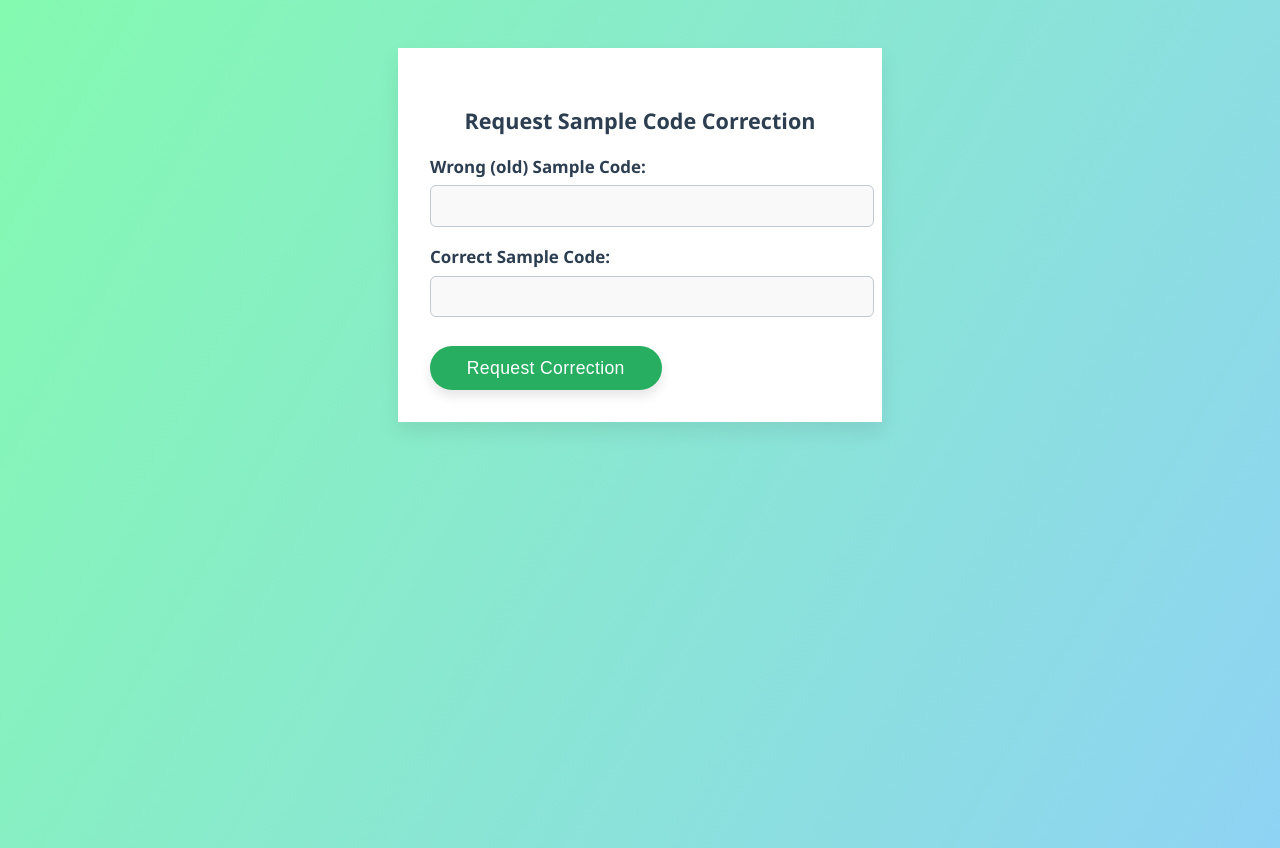
After one commit to Sparsh-Bhaskar/Sample-Fit, a Django app: page /request-correction/ in a window 1280 px wide. The commit adds this page. Run offline with Django 5.2, Linux system fonts and the light colour scheme.

```diff
--- /dev/null
+++ b/sample_fit/allocationapp/static/css/correction_form.css
@@ -0,0 +1,94 @@
+body {
+  background: linear-gradient(120deg, #84fab0 0%, #8fd3f4 100%);
+  font-family: 'Segoe UI', Tahoma, Geneva, Verdana, sans-serif;
+  margin: 0;
+  min-height: 100vh;
+}
+
+.correction-form-container {
+  background: #fff;
+  border-radius: 0; /* sharp corners */
+  box-shadow: 0 10px 20px rgba(0,0,0,0.08);
+  max-width: 420px;
+  width: 95%;
+  margin: 3rem auto 0 auto;
+  padding: 2.5rem 2rem 2rem;
+  display: flex;
+  flex-direction: column;
+  align-items: center;
+}
+
+.correction-form-container h2 {
+  color: #2c3e50;
+  margin-bottom: 1.25rem;
+  text-align: center;
+  font-size: 1.35rem;
+  font-weight: 700;
+}
+
+.correction-form-container form {
+  width: 100%;
+}
+
+.correction-form-container label {
+  display: block;
+  margin-bottom: 0.45rem;
+  font-weight: 600;
+  color: #2c3e50;
+  font-size: 1.06rem;
+}
+
+.correction-form-container input[type="text"] {
+  width: 100%;
+  padding: 0.62rem 0.7rem;
+  margin-bottom: 1.15rem;
+  border-radius: 6px;
+  border: 1px solid #bfc9d1;
+  background: #f9f9fa;
+  font-size: 1.07rem;
+  color: #34495e;
+  transition: border 0.2s;
+}
+
+.correction-form-container input[type="text"]:focus {
+  border-color: #27ae60;
+  outline: none;
+}
+
+.correction-form-container .error {
+  color: #c0392b;
+  margin-bottom: 1.1rem;
+  font-weight: bold;
+  background: #ffcdd2;
+  border-radius: 4px;
+  padding: 0.7rem 1rem;
+  width: 100%;
+  text-align: center;
+  box-sizing: border-box;
+  font-size: 0.95rem;
+}
+
+.correction-form-container button[type="submit"] {
+  background: #27ae60;
+  color: #fff;
+  border: none;
+  border-radius: 40px;
+  font-size: 1.1rem;
+  font-weight: 500;
+  padding: 0.72rem 2.3rem;
+  cursor: pointer;
+  box-shadow: 0 6px 12px rgba(0,0,0,0.10);
+  margin-top: 0.65rem;
+  transition: background-color 0.2s;
+  letter-spacing: 0.02em;
+}
+
+.correction-form-container button[type="submit"]:hover {
+  background: #219150;
+}
+
+@media (max-width: 600px) {
+  .correction-form-container {
+    padding: 1.7rem 0.7rem 1.3rem 0.7rem;
+  }
+}
--- /dev/null
+++ b/sample_fit/allocationapp/templates/allocationapp/correction_form.html
@@ -0,0 +1,32 @@
+{% load static %}
+
+<!DOCTYPE html>
+<html lang="en">
+<head>
+  <meta charset="UTF-8" />
+  <meta name="viewport" content="width=device-width, initial-scale=1" />
+  <title>Sample Code Correction</title>
+  <link rel="stylesheet" href="{% static 'css/correction_form.css' %}" />
+</head>
+<body>
+
+<div class="correction-form-container">
+  <h2>Request Sample Code Correction</h2>
+  {% if error %}
+    <div class="error">{{ error }}</div>
+  {% endif %}
+  <form method="post" novalidate>
+    {% csrf_token %}
+
+    <label for="old_sample_code">Wrong (old) Sample Code:</label>
+    <input type="text" name="old_sample_code" id="old_sample_code" required />
+
+    <label for="new_sample_code">Correct Sample Code:</label>
+    <input type="text" name="new_sample_code" id="new_sample_code" required />
+
+    <button type="submit">Request Correction</button>
+  </form>
+</div>
+
+</body>
+</html>
--- a/sample_fit/allocationapp/urls.py
+++ b/sample_fit/allocationapp/urls.py
@@ -5,4 +5,6 @@ urlpatterns = [
     path('', views.home, name='home'),                    # Homepage with allocation & logs preview
     path('logs/', views.logs_view, name='logs'),          # Filterable logs page
     path('download-logs/', views.download_logs, name='download_logs'),  # Excel download of logs
+    path("request-correction/", views.request_sample_correction, name="request_sample_correction"),
+    path("verify-correction-otp/", views.verify_correction_otp, name="verify_correction_otp"),
 ]
--- a/sample_fit/allocationapp/views.py
+++ b/sample_fit/allocationapp/views.py
@@ -1,11 +1,20 @@
-from django.shortcuts import render, redirect
-from .models import Block, BlockLog, Sample
 import random
-from django.http import HttpResponse
+import json
 import io
 import xlsxwriter
+
+from django.shortcuts import render, redirect
+from django.http import HttpResponse
+from django.core.mail import send_mail
 from django.db.models import Count
-import json
+from django.urls import reverse
+
+from .models import Block, BlockLog, Sample, SampleCorrectionRequest
+
+
+# Fixed email for sending OTP for sample correction
+FIXED_OTP_EMAIL = 'example@gmail.com'  # Replace with your actual fixed email
+
 
 # Ensure fixed blocks exist
 def ensure_fixed_blocks():
@@ -58,7 +67,8 @@ def home(request):
                 request.session['result'] = {'log': log}
             else:
                 request.session['result'] = {'error': "Please enter a valid sample code."}
-            return redirect('home')
+            # Redirect including anchor to keep scroll position near form after reload
+            return redirect(reverse('home') + '#actions')
 
         # Process specific samples form submission
         elif "process_specific" in request.POST:
@@ -80,7 +90,7 @@ def home(request):
                     }
             except (ValueError, Block.DoesNotExist):
                 request.session['result'] = {'error': "Invalid region or sample count."}
-            return redirect('home')
+            return redirect(reverse('home') + '#actions')
 
     result = request.session.pop('result', None)
     blocks = Block.objects.all().order_by('name')
@@ -99,6 +109,7 @@ def home(request):
         'allocated_list': json.dumps(allocated_list),
         'remaining_list': json.dumps(remaining_list),
     })
+
 
 # Logs view for filter UI
 def logs_view(request):
@@ -125,7 +136,7 @@ def logs_view(request):
     })
 
 
-# Excel download with sample code support
+# Excel download with sample code support (enhanced formatting recommended)
 def download_logs(request):
     logs = BlockLog.objects.all().order_by('-timestamp')
 
@@ -146,25 +157,162 @@ def download_logs(request):
     password = "YourSecret123"
     worksheet.protect(password)
 
+    # Define formats
+    header_format = workbook.add_format({
+        'bold': True,
+        'font_color': '#ffffff',
+        'bg_color': '#27ae60',  # green header background to match your theme
+        'align': 'center',
+        'valign': 'vcenter',
+        'border': 1,
+        'font_size': 12
+    })
+    cell_format_odd = workbook.add_format({
+        'bg_color': "#f9f9f9",
+        'border': 1,
+        'font_size': 11,
+        'valign': 'vcenter'
+    })
+    cell_format_even = workbook.add_format({
+        'bg_color': "#eafaf1",
+        'border': 1,
+        'font_size': 11,
+        'valign': 'vcenter'
+    })
+    wrap_format = workbook.add_format({
+        'bg_color': "#eafaf1",
+        'border': 1,
+        'font_size': 11,
+        'valign': 'vcenter',
+        'text_wrap': True
+    })
+
     headers = ['Timestamp', 'Block', 'Action', 'Sample Code or Quantity']
     for col_num, header in enumerate(headers):
-        worksheet.write(0, col_num, header)
+        worksheet.write(0, col_num, header, header_format)
 
+    # Set column widths for better readability
+    worksheet.set_column('A:A', 20)  # Timestamp
+    worksheet.set_column('B:B', 24)  # Block
+    worksheet.set_column('C:C', 16)  # Action
+    worksheet.set_column('D:D', 32)  # Sample Code or Quantity
+
+    # Freeze header row
+    worksheet.freeze_panes(1, 0)
+
+    # Write data rows with alternating row colors
     for row_num, log in enumerate(logs, start=1):
-        worksheet.write(row_num, 0, log.timestamp.strftime('%Y-%m-%d %H:%M:%S'))
-        worksheet.write(row_num, 1, log.block.name)
-        worksheet.write(row_num, 2, log.get_action_display())
+        row_format = cell_format_odd if row_num % 2 == 1 else cell_format_even
+
+        worksheet.write(row_num, 0, log.timestamp.strftime('%Y-%m-%d %H:%M:%S'), row_format)
+        worksheet.write(row_num, 1, log.block.name, row_format)
+        worksheet.write(row_num, 2, log.get_action_display(), row_format)
 
         if log.action == 'allocate':
             sample_codes = ", ".join(sample.code for sample in log.samples.all())
-            worksheet.write(row_num, 3, sample_codes or '')
+            worksheet.write(row_num, 3, sample_codes or '', wrap_format)
         else:
-            worksheet.write(row_num, 3, str(log.quantity or ''))
+            worksheet.write(row_num, 3, str(log.quantity or ''), row_format)
 
     workbook.close()
     output.seek(0)
 
-    response = HttpResponse(output.read(),
-                            content_type='application/vnd.openxmlformats-officedocument.spreadsheetml.sheet')
+    response = HttpResponse(
+        output.read(),
+        content_type='application/vnd.openxmlformats-officedocument.spreadsheetml.sheet'
+    )
     response['Content-Disposition'] = 'attachment; filename="protected_logs.xlsx"'
     return response
+
+
+
+# Sample correction: request form to send OTP to fixed email
+def request_sample_correction(request):
+    if request.method == "POST":
+        old_code = request.POST.get('old_sample_code', '').strip()
+        new_code = request.POST.get('new_sample_code', '').strip()
+
+        # Validate old code exists; new code doesn't exist
+        if not Sample.objects.filter(code=old_code).exists():
+            return render(request, 'allocationapp/correction_form.html', {'error': "Old sample code does not exist."})
+        if Sample.objects.filter(code=new_code).exists():
+            return render(request, 'allocationapp/correction_form.html', {'error': "New sample code already exists."})
+
+        # Create OTP and save request
+        otp = f"{random.randint(100000, 999999)}"
+        SampleCorrectionRequest.objects.create(
+            email=FIXED_OTP_EMAIL,
+            old_sample_code=old_code,
+            new_sample_code=new_code,
+            otp=otp
+        )
+
+        # Send OTP to fixed email
+        send_mail(
+            subject="OTP for Sample Code Correction",
+            message=f"Your OTP is {otp}",
+            from_email="noreply@yourdomain.com",
+            recipient_list=[FIXED_OTP_EMAIL],
+            fail_silently=False,
+        )
+
+        # Store identifying info in session for OTP verification
+        request.session["correction_email"] = FIXED_OTP_EMAIL
+        request.session["correction_old_code"] = old_code
+        request.session["correction_new_code"] = new_code
+
+        return redirect("verify_correction_otp")
+
+    return render(request, "allocationapp/correction_form.html")
+
+
+# OTP verification and sample code correction
+def verify_correction_otp(request):
+    if request.method == "POST":
+        email = request.session.get("correction_email")
+        old_code = request.session.get("correction_old_code")
+        new_code = request.session.get("correction_new_code")
+        otp_input = request.POST.get('otp', '').strip()
+
+        try:
+            req = SampleCorrectionRequest.objects.filter(
+                email=email, old_sample_code=old_code, new_sample_code=new_code, is_verified=False
+            ).latest("created_at")
+        except SampleCorrectionRequest.DoesNotExist:
+            return render(request, "allocationapp/correction_otp.html", {"error": "No pending correction request found."})
+
+        if req.is_expired():
+            return render(request, "allocationapp/correction_otp.html", {"error": "OTP has expired."})
+
+        if req.otp != otp_input:
+            return render(request, "allocationapp/correction_otp.html", {"error": "Invalid OTP."})
+
+        # OTP valid: mark request verified
+        req.is_verified = True
+        req.save()
+
+        # Remove old sample and decrement allocated count
+        try:
+            sample = Sample.objects.get(code=old_code)
+            block = sample.block
+            if block.allocated > 0:
+                block.allocated -= 1
+                block.save()
+            sample.delete()
+        except Sample.DoesNotExist:
+            return render(request, "allocationapp/correction_otp.html", {"error": "Old sample not found."})
+
+        # Allocate new sample code
+        allocation_log = allocate_sample_by_code(new_code)
+
+        # Clear session data after use (optional cleanup)
+        request.session.pop("correction_email", None)
+        request.session.pop("correction_old_code", None)
+        request.session.pop("correction_new_code", None)
+
+        return render(request, "allocationapp/correction_otp.html", {
+            "success": "Sample code corrected successfully.",
+            "log": allocation_log,  # optional: log messages after allocation
+        })
+
+    return render(request, "allocationapp/correction_otp.html")
--- a/sample_fit/sample_fit/settings.py
+++ b/sample_fit/sample_fit/settings.py
@@ -122,3 +122,6 @@ STATICFILES_DIRS = [BASE_DIR / 'allocationapp' / 'static']
 # https://docs.djangoproject.com/en/5.2/ref/settings/#default-auto-field
 
 DEFAULT_AUTO_FIELD = 'django.db.models.BigAutoField'
+
+# For development: prints emails to the console, avoids real SMTP
+EMAIL_BACKEND = 'django.core.mail.backends.console.EmailBackend'
```
Also changed, not shown: sample_fit/allocationapp/models.py (+15 -0 lines), sample_fit/allocationapp/templates/allocationapp/correction_otp.html (added, +31 -0 lines), sample_fit/allocationapp/templates/allocationapp/home.html (+19 -10 lines), sample_fit/allocationapp/migrations/0002_samplecorrectionrequest.py (added), sample_fit/db.sqlite3.
